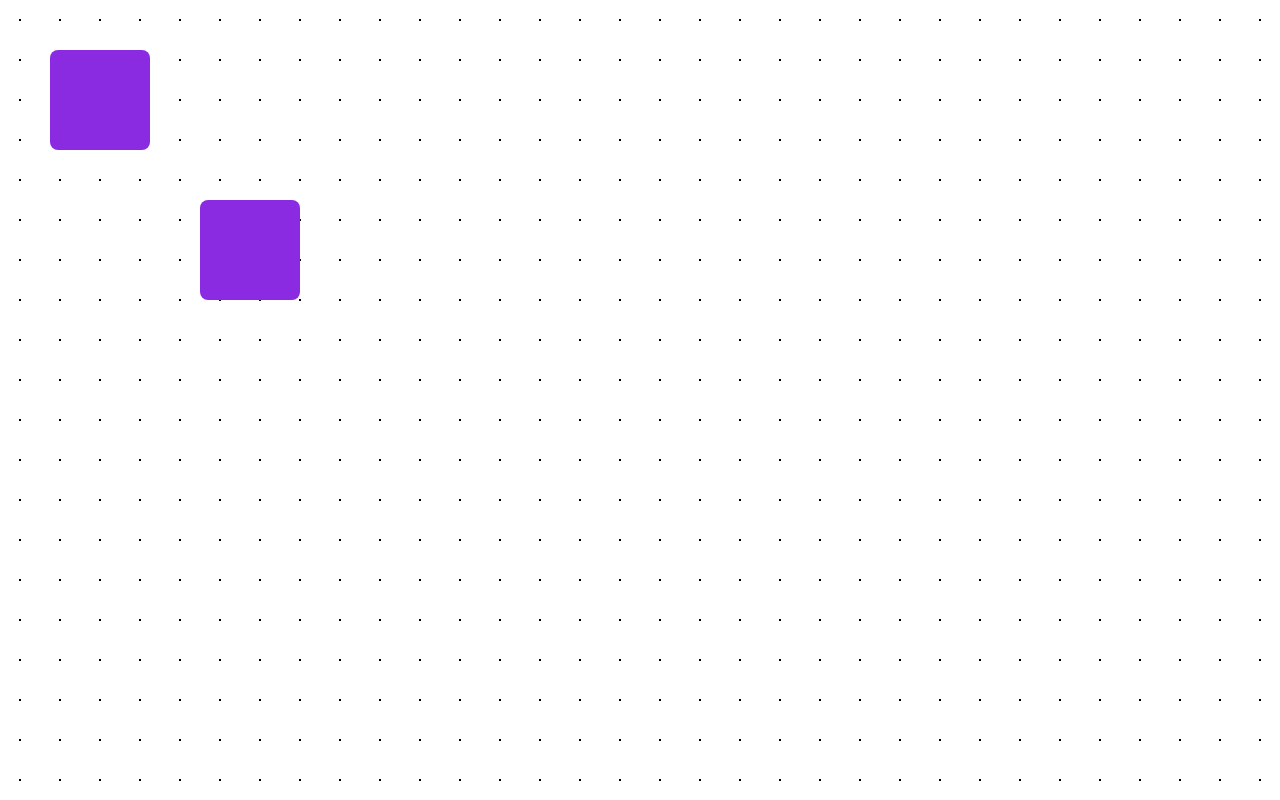
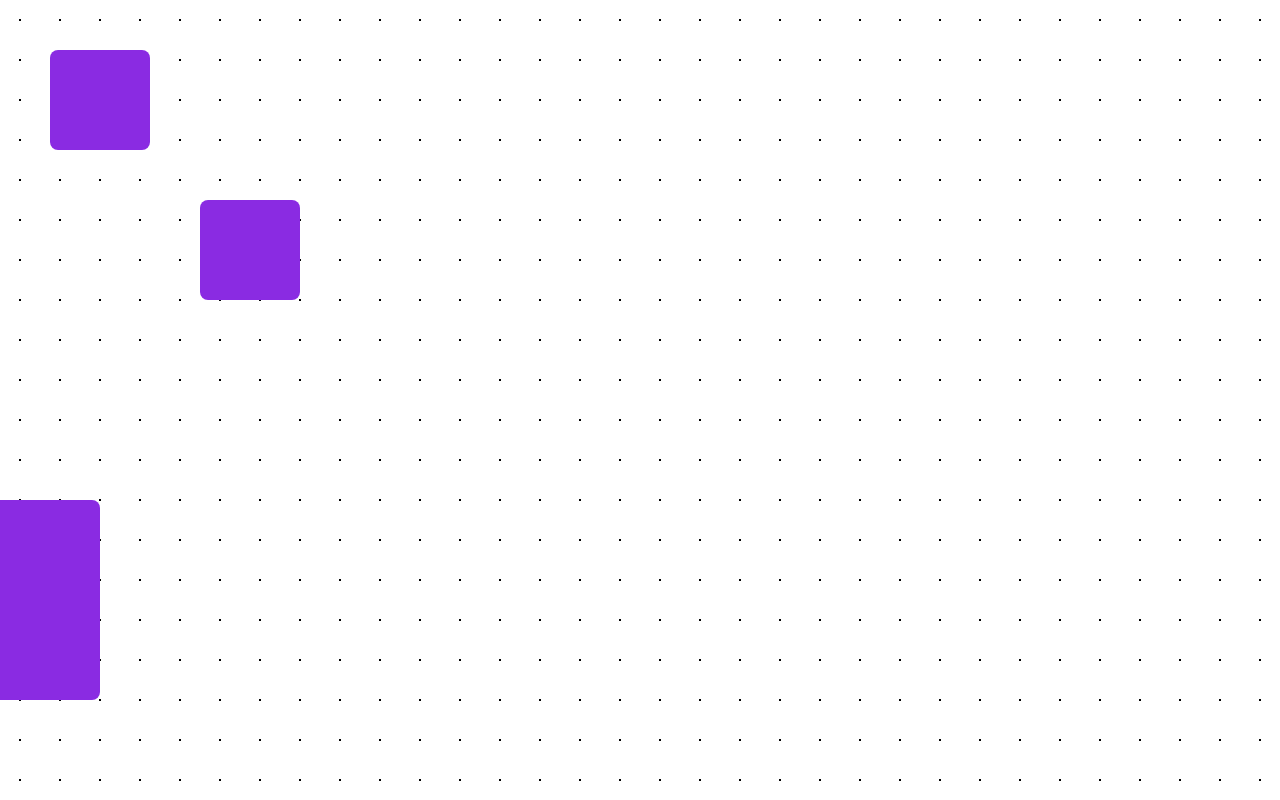
Before and after one commit to LilCSharp/nephele, a React (Create React App) app: page / in a window 1280 px wide. Built offline with nearby package versions, Linux system fonts and the light colour scheme.

Commit message:
Added clipping to global translation

```diff
--- a/package.json
+++ b/package.json
@@ -3,6 +3,7 @@
   "version": "0.1.0",
   "private": true,
   "dependencies": {
+    "@babel/plugin-proposal-private-property-in-object": "^7.21.11",
     "@testing-library/jest-dom": "^5.17.0",
     "@testing-library/react": "^13.4.0",
     "@testing-library/user-event": "^13.5.0",
@@ -10,7 +11,6 @@
     "@types/node": "^16.18.80",
     "@types/react": "^18.2.55",
     "@types/react-dom": "^18.2.19",
-    "@babel/plugin-proposal-private-property-in-object": "^7.21.11",
     "react": "^18.2.0",
     "react-dom": "^18.2.0",
     "react-scripts": "5.0.1",
--- a/src/DiagramContainer.tsx
+++ b/src/DiagramContainer.tsx
@@ -22,7 +22,8 @@ const Diagram: React.FC = () => {
 
     const [rectangles, setRectangles] = useState<RectangleProps[]>([
         { x: 50, y: 50, width: 100, height: 100, index: 0, movementCallback: selectElement },
-        { x: 200, y: 200, width: 100, height: 100, index: 1, movementCallback: selectElement }
+        { x: 200, y: 200, width: 100, height: 100, index: 1, movementCallback: selectElement },
+        { x: -100, y: 500, width: 200, height: 200, index: 2, movementCallback: selectElement }
     ]);
 
     const translateElement = (e: MouseEvent<HTMLDivElement>) => {
@@ -76,6 +77,7 @@ const Diagram: React.FC = () => {
                 width: '100%',
                 height: '100%',
                 display: 'flex',
+                overflow: 'clip',
                 backgroundPositionX: `${backgroundPosition.x}px`,
                 backgroundPositionY: `${backgroundPosition.y}px`,
             }}
```
Also changed, not shown: 1 other file (tests, documents, lock files or other folders).
